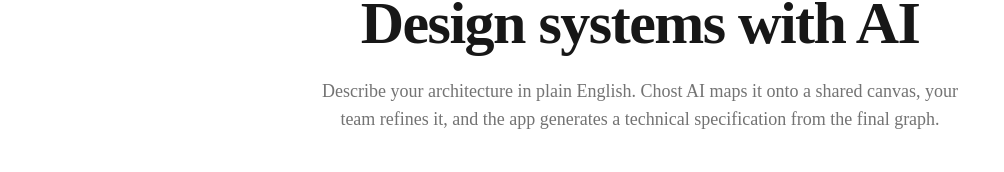
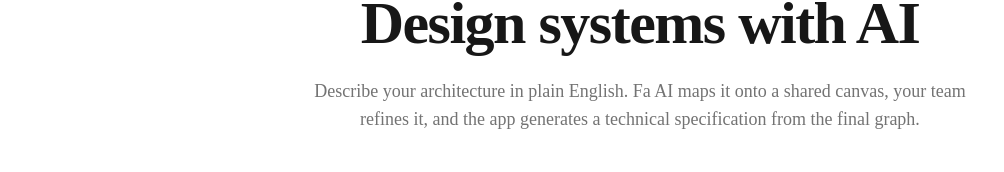
Before and after one commit to mbeaf/fa_ai, a Next.js app: page / in a window 1280 px wide. Shown: the part 360-532 px from the top of the page, without its empty margins (0-1004 px from the left). Built offline with nearby package versions, Linux system fonts and the light colour scheme; no server answers.

Commit message:
update text

```diff
--- a/app/page.tsx
+++ b/app/page.tsx
@@ -22,13 +22,12 @@
             AI-powered system design workspace
           </div>
           <h1 className="text-5xl sm:text-6xl font-bold tracking-tight text-primary mb-6">
-            Design systems with{" "}
-            <span className="text-accent-primary">AI</span>
+            Design systems with <span className="text-accent-primary">AI</span>
           </h1>
           <p className="text-lg text-muted-foreground max-w-2xl mx-auto mb-10">
-            Describe your architecture in plain English. Chost AI maps it onto a
-            shared canvas, your team refines it, and the app generates a technical
-            specification from the final graph.
+            Describe your architecture in plain English. Fa AI maps it onto a
+            shared canvas, your team refines it, and the app generates a
+            technical specification from the final graph.
           </p>
           <div className="flex items-center justify-center gap-4">
             <Button size="lg" asChild>
@@ -55,8 +54,8 @@
               Collaborative Canvas
             </h3>
             <p className="text-sm text-muted-foreground">
-              Real-time shared canvas with live cursors, presence indicators, and
-              node/edge editing for your whole team.
+              Real-time shared canvas with live cursors, presence indicators,
+              and node/edge editing for your whole team.
             </p>
           </Card>
           <Card className="p-6">
@@ -67,8 +66,8 @@
               AI Generation
             </h3>
             <p className="text-sm text-muted-foreground">
-              Describe your system in natural language and let AI generate nodes,
-              edges, and structure into your canvas.
+              Describe your system in natural language and let AI generate
+              nodes, edges, and structure into your canvas.
             </p>
           </Card>
           <Card className="p-6">
--- a/context/project-overview.md
+++ b/context/project-overview.md
@@ -1,8 +1,8 @@
-# Chost_AI
+# Fa \_AI
 
 ## Overview
 
-Chost AI is a real-time collaborative system design workspace. Users describe a system in plain English, an AI agent maps that system onto a shared canvas, collaborators refine the architecture, and the app generates a technical specification from the resulting graph.
+Fa AI is a real-time collaborative system design workspace. Users describe a system in plain English, an AI agent maps that system onto a shared canvas, collaborators refine the architecture, and the app generates a technical specification from the resulting graph.
 
 ## Goals
 
```
